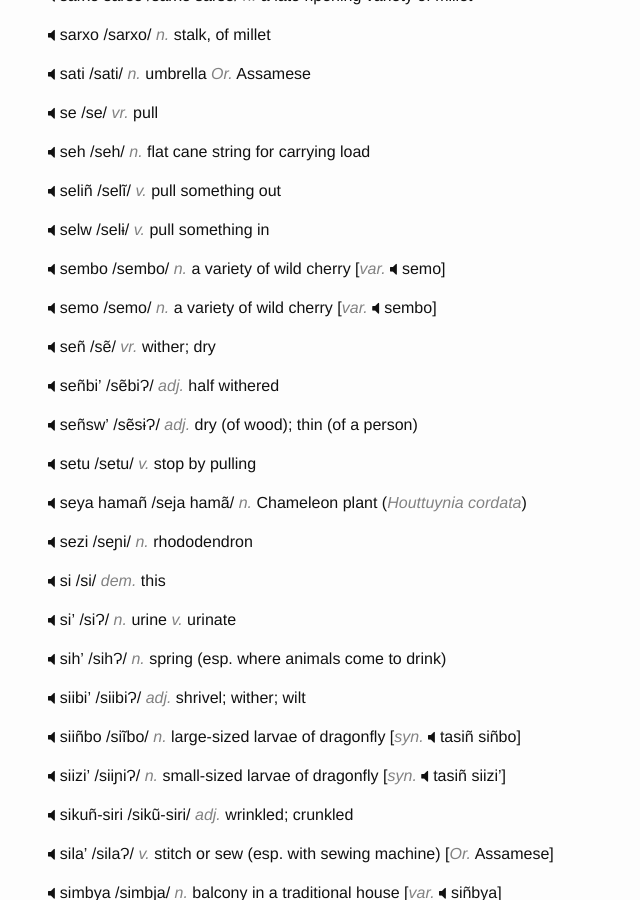
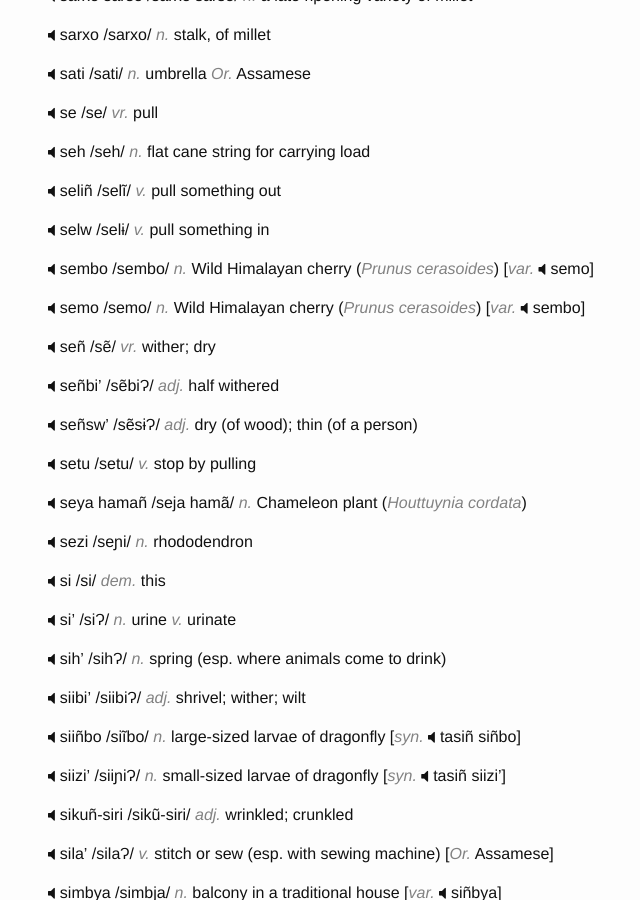
Before and after one commit to hacksparrow/language.apatani.org, a Jekyll site: the page built from dictionary/s.md, in a window 1280 px wide and 900 px high, scrolled down 4285 px. Shown: the whole window, without its empty margins (222-862 px from the left). Built offline with Jekyll 4.4.1, drawn with Linux system fonts in a browser that asks for light colours; nearby versions of some CDN libraries; comment, search, counter and statistics services are not loaded.

Commit message:
Update s.md

```diff
--- a/dictionary/s.md
+++ b/dictionary/s.md
@@ -222,9 +222,9 @@ __seliñ__	/selĩ/ _v._	pull something out
 
 __selw__	/selɨ/ _v._	pull something in
 
-__sembo__	/sembo/ _n._	a variety of wild cherry	[_var._	semo]
+__sembo__	/sembo/ _n._	Wild Himalayan cherry	(_Prunus cerasoides_) [_var._	semo]
 
-__semo__	/semo/ _n._	a variety of wild cherry	[_var._	sembo]
+__semo__	/semo/ _n._	Wild Himalayan cherry	(_Prunus cerasoides_)	[_var._	sembo]
 
 __señ__	/sẽ/ _vr._	wither; dry
 
```
